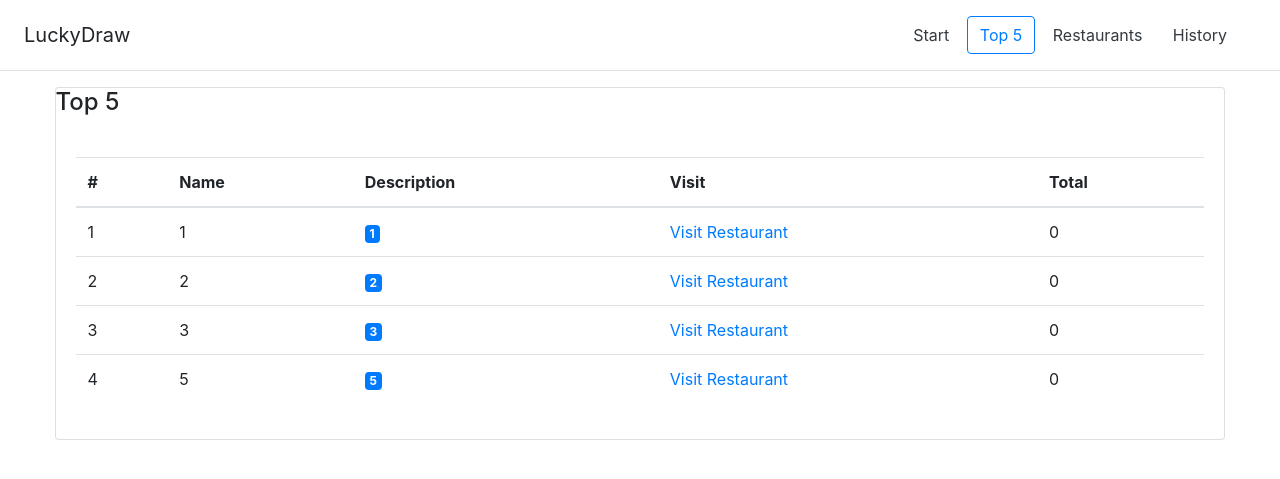
After one commit to wang2542/Meal_Draw, a Flask app: page /top in a window 1280 px wide. The commit adds this page. Shown: the top 479 px of the page. Run offline with Flask 2, Linux system fonts and the light colour scheme; data comes from the database, SQL or seed files in the repository; both versions use the stored data as it was after the commit; some libraries are stand-ins or nearby versions.

Commit message:
finish the project

```diff
--- a/app.py
+++ b/app.py
@@ -1,6 +1,8 @@
 from flask import Flask, render_template, request, redirect
 from database import db_session, init_db
+from sqlalchemy import desc
 from models.restaurants import Restaurants
+from models.histories import Histories
 import datetime
 from random import choice
 
@@ -24,7 +26,7 @@ def shutdown_session(exception=None):
 def start():
     now = datetime.datetime.now()
     # 获取系统时间 ex:2019-06-19 15:53:56.452153 然后添加过滤器
-    return render_template('start.html', now=now)
+    return render_template('start.html',nav='start', now=now)
 
 
 @app.route('/draw')
@@ -36,13 +38,23 @@ def draw():
 
     random_restaurant = choice(restaurants)
 
-    restaurant = Restaurants.query.get(random_restaurant.id)
-    restaurant.draw = restaurant.draw + 1
+    try:
+        restaurant = Restaurants.query.get(random_restaurant.id)
+        restaurant.draw += 1
 
-    db_session.commit()
+        history = Histories(restaurant_id=restaurant.id)
+
+        db_session.add(history)
+        db_session.commit()
+
+    except:
+        db_session.rollback()
+        return redirect('/')
 
     now = datetime.datetime.now()
+
     return render_template('draw.html', restaurant=restaurant, now=now)
+
 
 @app.route('/create-restaurant', methods=['GET', 'POST'])
 # 如果后面没有跟method 默认为GET
@@ -71,7 +83,7 @@ def create_restaurant():
 def restaurant_list():
     restaurants = Restaurants.query.all()
 
-    return render_template('restaurant.html', restaurants=restaurants)
+    return render_template('restaurant.html', nav='restaurant', restaurants=restaurants)
 
 
 @app.route('/edit-restaurant', methods=['GET', 'POST'])
@@ -114,6 +126,21 @@ def delete_restaurant():
     return redirect('/restaurants')
 
 
+@app.route('/history')
+def history():
+    histories = Histories.query.order_by(desc(Histories.created_time)).limit(20)
+
+    return render_template('history.html', nav='history' , histories=histories)
+
+
+@app.route('/top')
+def top():
+    restaurants = Restaurants.query.order_by(desc('draw')).limit(5)
+    # 用draw来排序 没有-的话 就是有最小排到最大 -draw就是最大到最小
+
+    return render_template('top.html', nav='top', restaurants=restaurants)
+
+
 def mealformat(value):
     # 主页的时间 进行文字处理
     if value.hour in [4, 5, 6, 8, 9]:
@@ -126,7 +153,12 @@ def mealformat(value):
         return 'Supper'
 
 
+def datetimeformat(value):
+    return value.strftime('%Y-%m-%d %H:%M:%S')
+
+
 app.jinja_env.filters['meal'] = mealformat
+app.jinja_env.filters['datetime'] = datetimeformat
 
 if __name__ == '__main__':
     app.jinja_env.auto_reload = True
--- a/templates/base.html
+++ b/templates/base.html
@@ -16,10 +16,10 @@
 <div class="d-flex flex-column flex-md-row align-items-center p-3 px-md-4 mb-3 bg-white border-bottom box-shadow">
     <h5 class="my-0 mr-md-auto font-weight-normal">LuckyDraw</h5>
     <nav class="my-2 my-md-0 mr-md-3">
-        <a class="btn btn-outline-primary" href="/">Start</a>
-        <a class="btn btn-outline-fix  text-dark" href="/top">Top 5</a>
-        <a class="btn btn-outline-fix text-dark" href="/restaurants">Restaurants</a>
-        <a class="btn btn-outline-fix text-dark" href="/history">History</a>
+        <a class="btn {% if nav == 'start' %}btn-outline-primary {% else %} btn-outline-fix text-dark{% endif %}" href="/">Start</a>
+        <a class="btn {% if nav == 'top' %}btn-outline-primary {% else %} btn-outline-fix text-dark{% endif %}" href="/top">Top 5</a>
+        <a class="btn {% if nav == 'restaurant' %}btn-outline-primary {% else %} btn-outline-fix text-dark{% endif %}" href="/restaurants">Restaurants</a>
+        <a class="btn {% if nav == 'history' %}btn-outline-primary {% else %} btn-outline-fix text-dark{% endif %}" href="/history">History</a>
     </nav>
 </div>
 
--- /dev/null
+++ b/templates/top.html
@@ -0,0 +1,44 @@
+{% extends 'base.html' %}
+
+{% block title %}
+Top 5
+{% endblock %}
+
+{% block content %}
+<div class="row justify-content-center">
+    <div class="col-lg-11">
+        <div class="card">
+            <div class="card-title">
+                <h4>Top 5</h4>
+            </div>
+            <div class="card-body">
+                <div class="table-responsive">
+                    <table class="table">
+                        <thead>
+                        <tr>
+                            <th>#</th>
+                            <th>Name</th>
+                            <th>Description</th>
+                            <th>Visit</th>
+                            <th>Total</th>
+                        </tr>
+                        </thead>
+                        <tbody>
+                        {% for restaurant in restaurants %}
+                            <tr>
+                                <td scope="row">{{ loop.index }}</td>
+                                <td>{{ restaurant['name'] }}</td>
+                                <td><span class="badge badge-primary">{{ restaurant['description'] }}</span></td>
+                                <td><a href="{{ restaurant['site_url'] }}">Visit Restaurant</a></td>
+                                <td>{{ restaurant['draw'] }}</td>
+                            </tr>
+                        {% endfor %}
+                        </tbody>
+                    </table>
+                </div>
+            </div>
+        </div>
+    </div>
+</div>
+
+{% endblock %}
```
Also changed, not shown: models/histories.py (added, +20 -0 lines), models/restaurants.py (+8 -1 lines), templates/history.html (added, +43 -0 lines), luckydraw.db.
